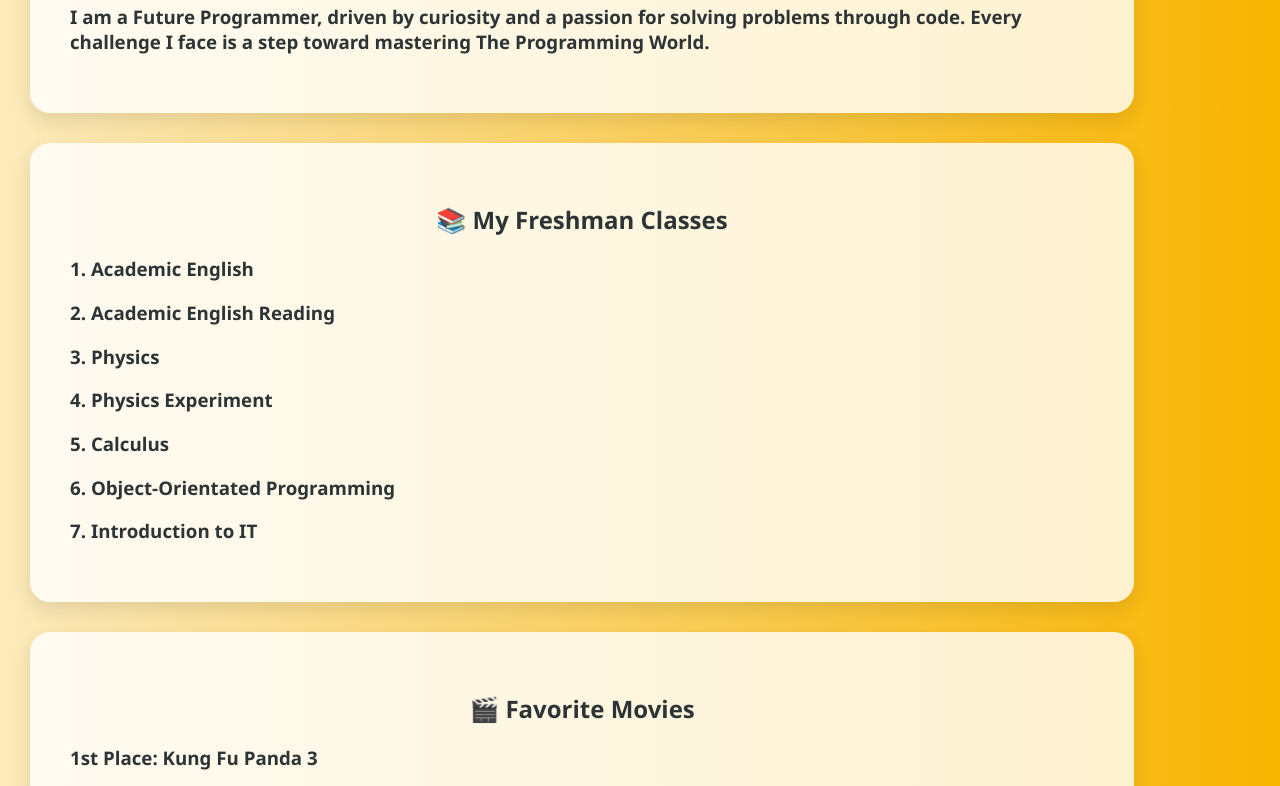
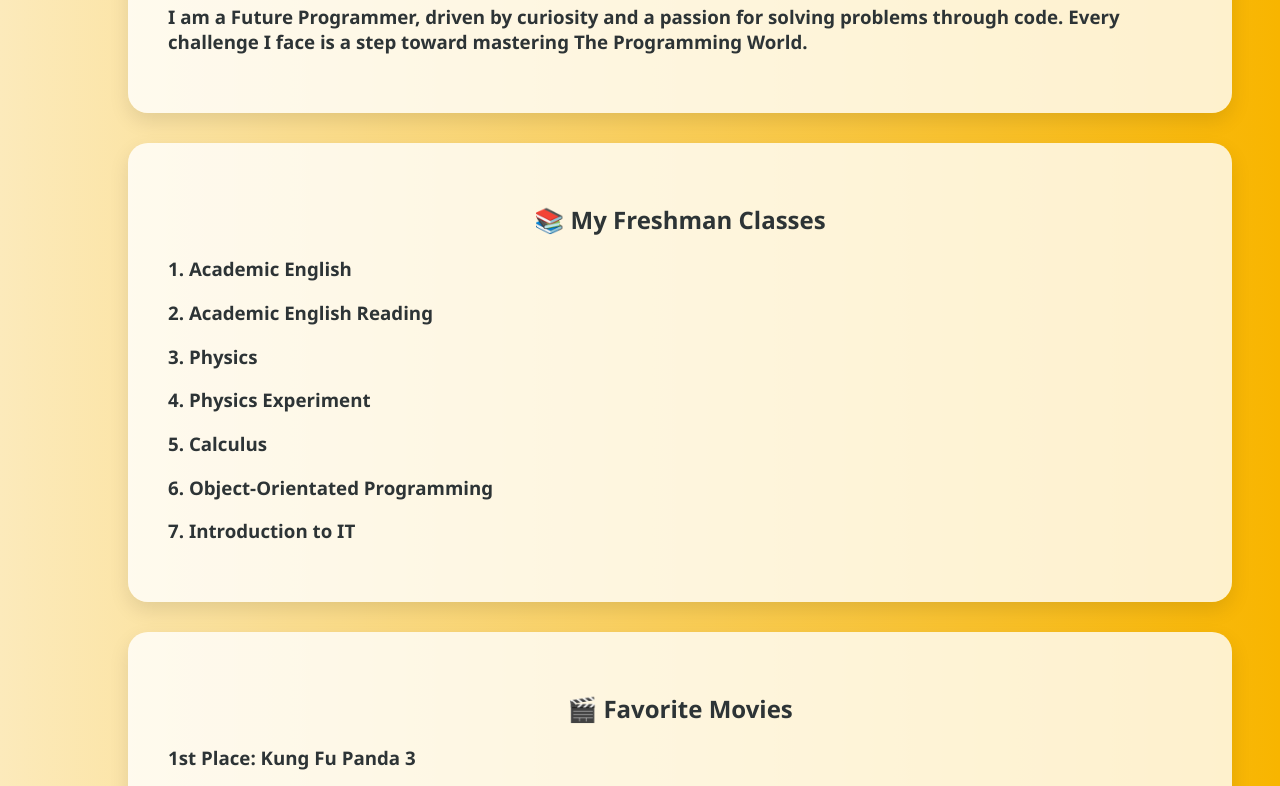
Before and after one commit to baxtiyorovshahriyor/baxtiyorovshahriyor.github.io, a plain HTML site: page index.html in a window 1280 px wide. Shown: the part 150-936 px from the top of the page. Drawn offline with Linux system fonts and the light colour scheme.

Commit message:
Update styles.css

```diff
--- a/styles.css
+++ b/styles.css
@@ -8,11 +8,12 @@ body {
 
 .section {
   background-color: rgba(255, 255, 255, 0.8);
-  margin: 30px;
+  margin-top: 30px;
+  margin-left: 10%;
+  margin-right: 10%;
   padding: 40px;
   border-radius: 20px;
   width: 80%;
-  /* max-width: 800px; */
   text-align: center;
   box-shadow: 0 8px 20px rgba(0, 0, 0, 0.1);
   opacity: 0;
```
